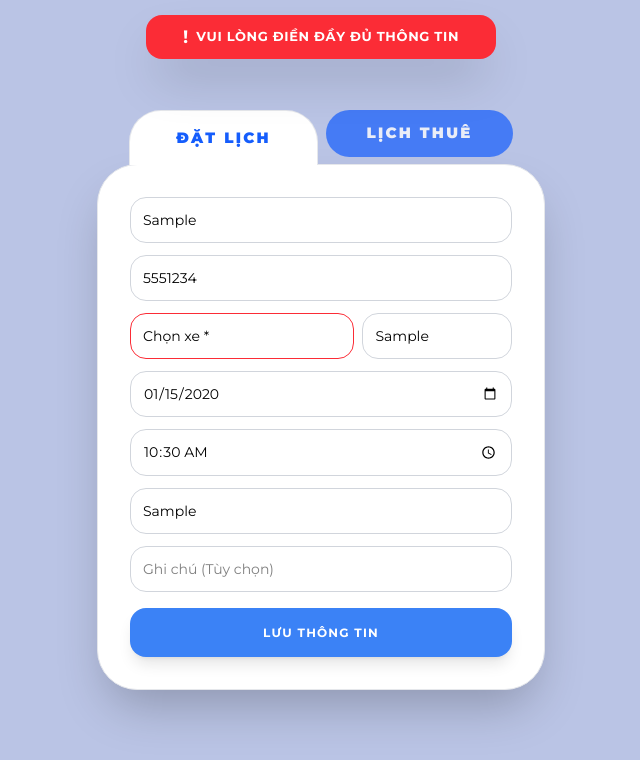
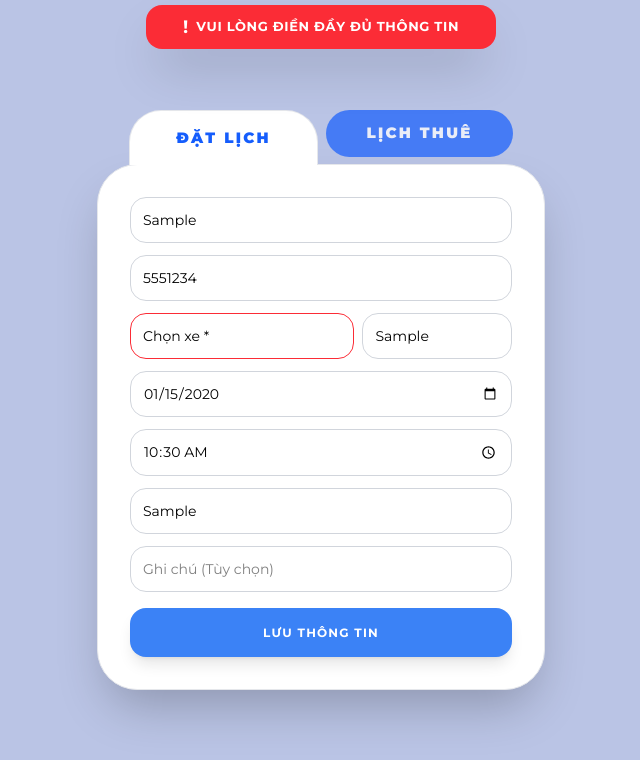
Before and after one commit to thanhhung0600/thuexe, a Next.js app: page / in a window 1280 px wide. Both pictures are taken after typing "Sample", "5551234", "Sample", "2020-01-15", "10:30", "Sample" into the empty fields and a click on the button "LƯU THÔNG TIN". Shown: the top 760 px of the page, without its empty margins (319-959 px from the left). Built offline with nearby package versions, Linux system fonts and the light colour scheme.

Commit message:
fix thông báo 8

```diff
--- a/src/components/ToastContainer.js
+++ b/src/components/ToastContainer.js
@@ -7,7 +7,7 @@ export default function ToastContainer({ toasts }) {
   // 👉 BẠN TÙY CHỈNH ĐỘ SÂU Ở ĐÂY:
   // Giảm số này xuống (ví dụ: 0, 5, hoặc -5) -> Thông báo sẽ nhích lên sát tai thỏ hơn.
   // Tăng số này lên (ví dụ: 20, 30) -> Thông báo sẽ tụt xuống sâu hơn.
-  const KHOANG_CACH_TAI_THO = -20; // <--- Sửa con số này cho đến khi bạn ưng ý
+  const KHOANG_CACH_TAI_THO = -30; // <--- Sửa con số này cho đến khi bạn ưng ý
 
   useEffect(() => {
     if (typeof window === 'undefined' || !window.visualViewport) return;
```
